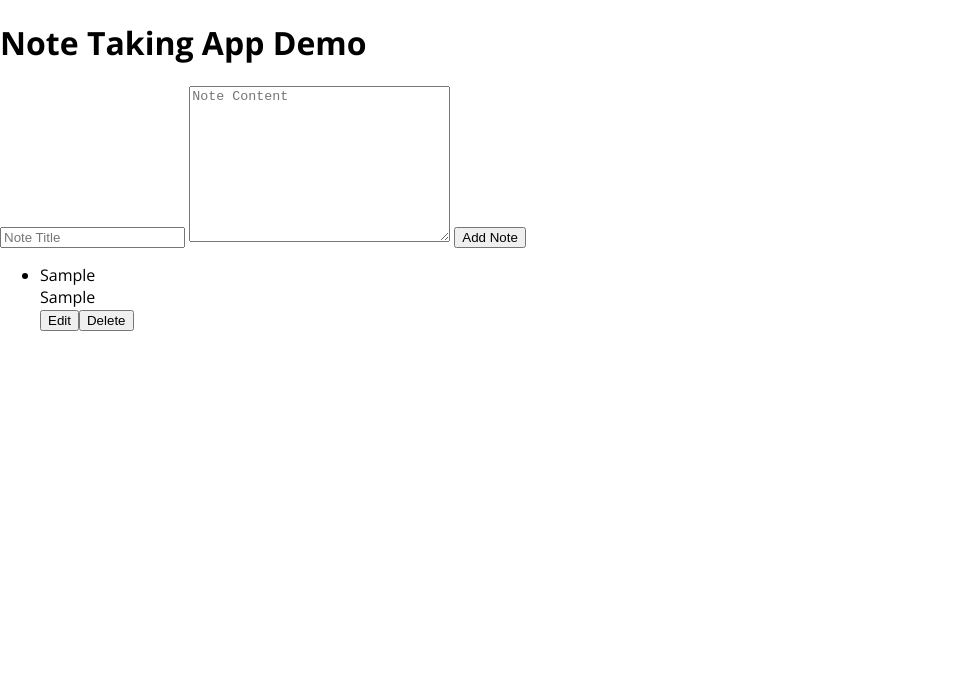
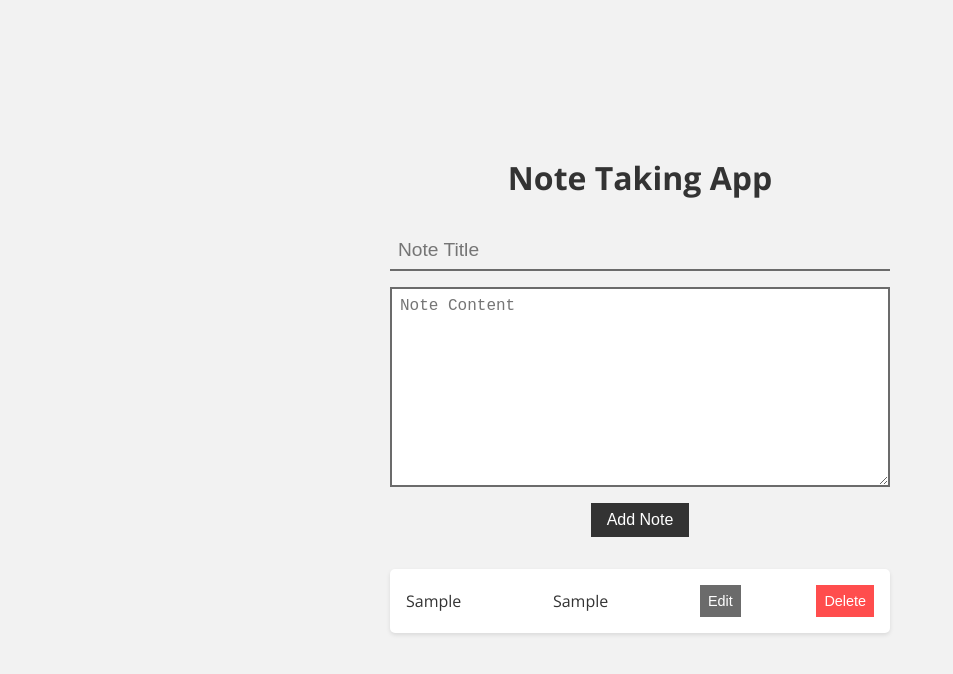
Before and after one commit to philmontague/NoteTakingAppDemo, a plain HTML site: page index.html in a window 1280 px wide. Both pictures are taken after typing "Sample", "Sample" into the empty fields and a click on the button "Add Note". Shown: the whole page, without its empty margins (0-953 px from the left). Drawn offline with nearby package versions, Linux system fonts and the light colour scheme.

Commit message:
Changed CSS

```diff
--- a/index.html
+++ b/index.html
@@ -3,7 +3,7 @@
     <head>
         <meta charset="UTF-8">
         <meta name="viewport" content="width=device-width, initial-scale=1.0">
-        <title>Note Taking App Demo</title>
+        <title>Note Taking App</title>
         <link rel="stylesheet"
             href="https://cdnjs.cloudflare.com/ajax/libs/font-awesome/6.4.2/css/all.min.css"
             integrity="sha512-z3gLpd7yknf1YoNbCzqRKc4qyor8gaKU1qmn+CShxbuBusANI9QpRohGBreCFkKxLhei6S9CQXFEbbKuqLg0DA=="
@@ -11,7 +11,7 @@
         <link rel="stylesheet" href="style.css">
     </head>
     <body>
-        <h1>Note Taking App Demo</h1>
+        <h1>Note Taking App</h1>
         <input type="text" id="note-title" placeholder="Note Title">
         <textarea name="note-content" id="note-content" cols="30" rows="10"
             placeholder="Note Content"></textarea>
--- a/style.css
+++ b/style.css
@@ -8,8 +8,106 @@ body {
     margin: 0;
     padding: 0;
     font-family: 'Open Sans', sans-serif;
+    display: flex;
+    flex-direction: column;
     justify-content: center;
     align-items: center;
     height: 100vh;
-    overflow: hidden;
+    background-color: #f2f2f2;
 }
+
+h1 {
+    color: #333;
+    text-align: center;
+    margin-bottom: 2rem;
+}
+
+#note-title {
+    width: 100%;
+    max-width: 500px;
+    padding: 0.5rem;
+    font-size: 1.2rem;
+    border: none;
+    border-bottom: 2px solid #6b6b6b;
+    background-color: transparent;
+    color: #333;
+    margin-bottom: 1rem;
+}
+
+#note-content {
+    width: 100%;
+    max-width: 500px;
+    padding: 0.5rem;
+    font-size: 1rem;
+    border: 2px solid #6b6b6b;
+    background-color: #fff;
+    color: #333;
+    resize: vertical;
+    margin-bottom: 1rem;
+}
+
+#add-note {
+    padding: 0.5rem 1rem;
+    font-size: 1rem;
+    background-color: #333;
+    color: #fff;
+    border: none;
+    cursor: pointer;
+    transition: background-color 0.3s ease;
+}
+
+#add-note:hover {
+    background-color: #6b6b6b;
+}
+
+#note-list {
+    list-style-type: none;
+    padding: 0;
+    margin-top: 2rem;
+    width: 100%;
+    max-width: 500px;
+}
+
+#note-list li {
+    background-color: #fff;
+    color: #333;
+    padding: 1rem;
+    margin-bottom: 1rem;
+    border-radius: 5px;
+    box-shadow: 0 2px 4px rgba(0, 0, 0, 0.1);
+    display: flex;
+    justify-content: space-between;
+    align-items: center;
+}
+
+.note-title,
+.note-content {
+    margin-right: 1rem;
+}
+
+.edit-btn,
+.delete-btn {
+    padding: 0.5rem;
+    font-size: 0.9rem;
+    border: none;
+    cursor: pointer;
+    transition: background-color 0.3s ease;
+}
+
+.edit-btn {
+    background-color: #6b6b6b;
+    color: #fff;
+}
+
+.edit-btn:hover {
+    background-color: #333;
+}
+
+.delete-btn {
+    background-color: #ff4d4d;
+    color: #fff;
+}
+
+.delete-btn:hover {
+    background-color: #cc0000;
+}
```
